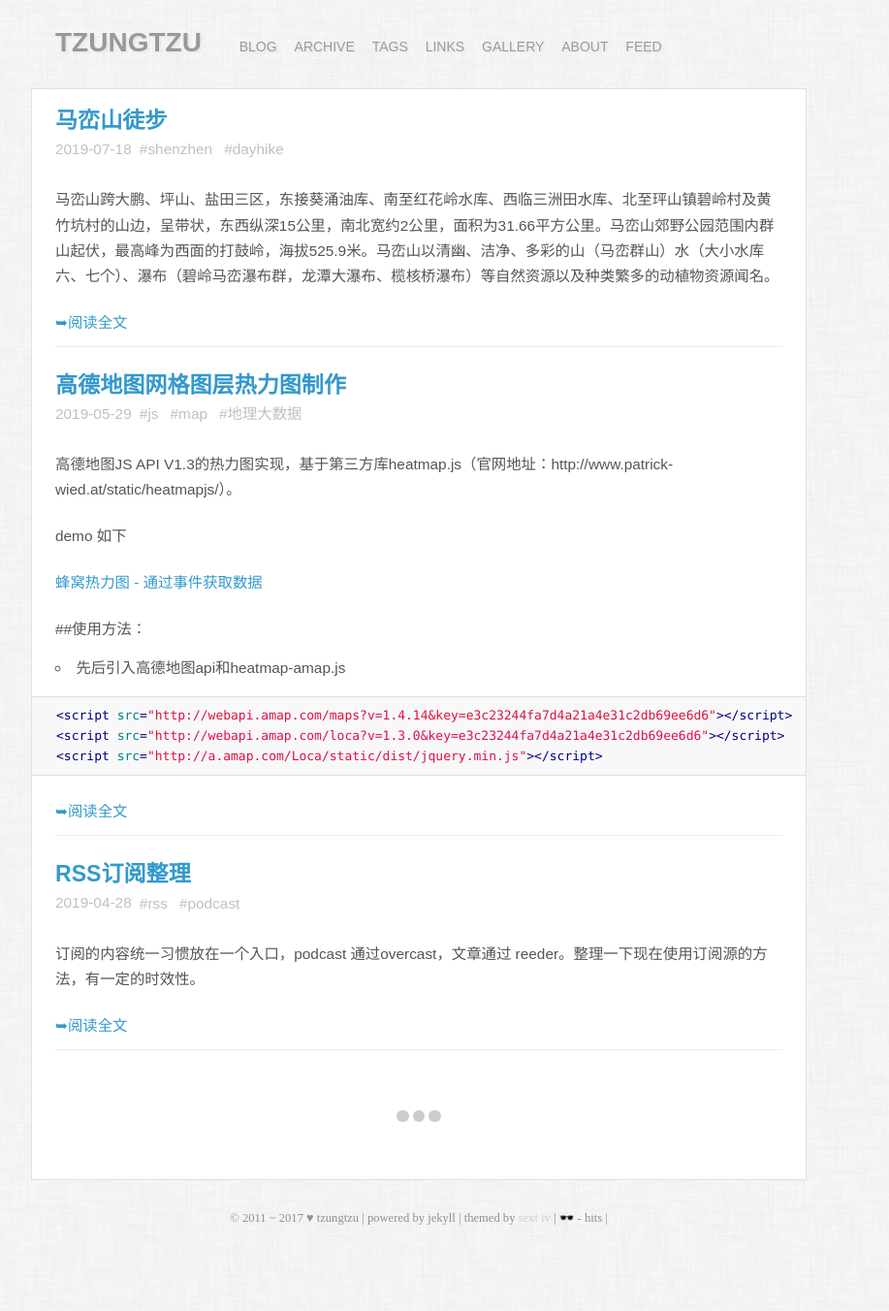
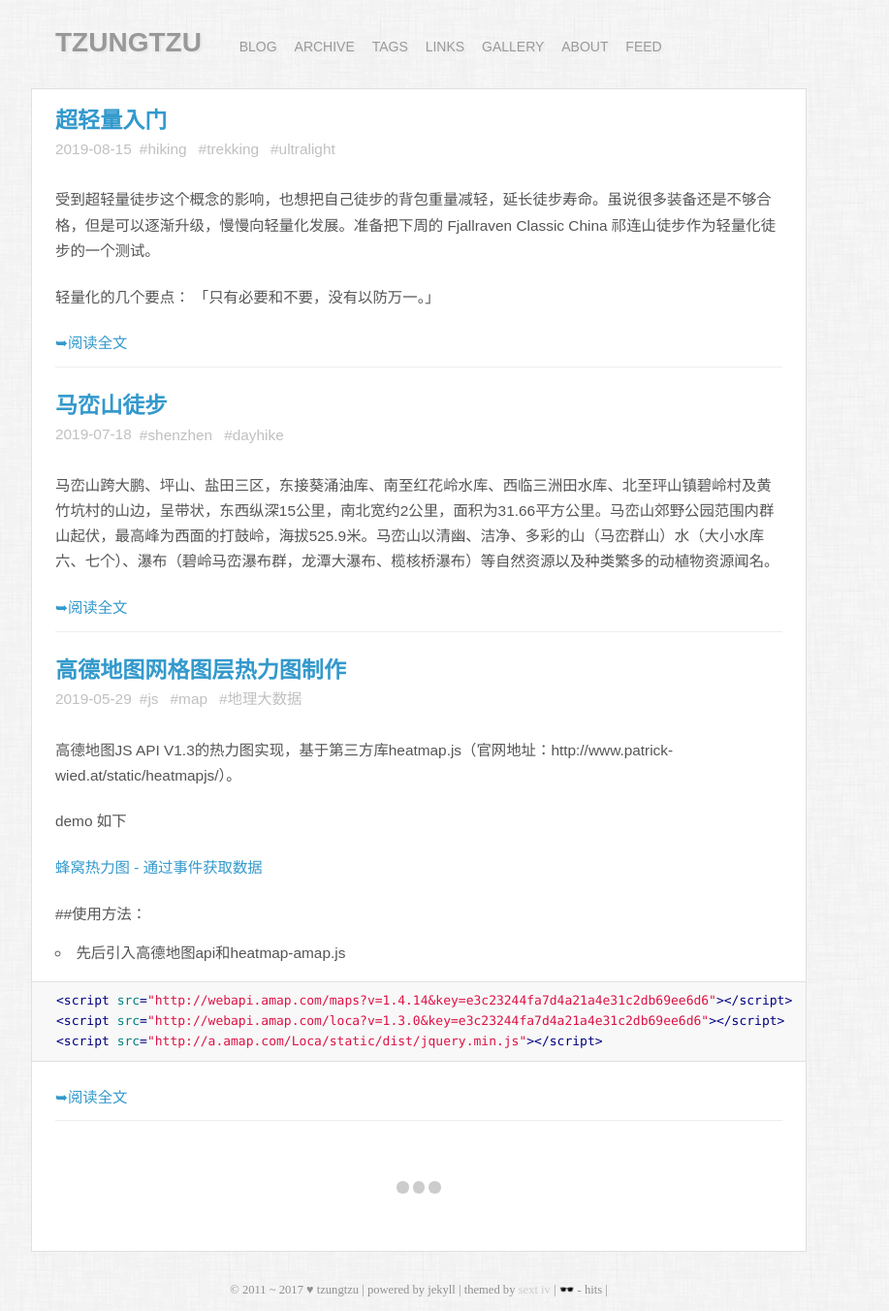
Before and after one commit to tzungtzu/tzungtzu.github.io, a Jekyll site: the page built from blog/index.markdown, in a window 1280 px wide. Shown: the whole page at 97% size, without its empty margins (208-1125 px from the left). Built offline with Jekyll 4.4.1, drawn with Linux system fonts in a browser that asks for light colours; some web fonts are replaced; comment, search, counter and statistics services are not loaded; before the commit the page ends 1278 px from its top, so only the background shows below that.

Commit message:
add post

```diff
--- /dev/null
+++ b/blog/_posts/Travel/19-08-15-ultralight-101.md
@@ -0,0 +1,43 @@
+---
+layout: post
+title: 超轻量入门
+categories:
+- Travel
+tags:
+- hiking
+- trekking
+- ultralight
+
+---
+
+
+受到超轻量徒步这个概念的影响，也想把自己徒步的背包重量减轻，延长徒步寿命。虽说很多装备还是不够合格，但是可以逐渐升级，慢慢向轻量化发展。准备把下周的 Fjallraven Classic China 祁连山徒步作为轻量化徒步的一个测试。
+
+轻量化的几个要点：
+「只有必要和不要，没有以防万一。」
+
+<!--more-->
+
+其实要做超轻量，在大物件需要有调整。包括背包，睡袋，帐篷，但是我都不准备升级。所以只能在带必要的东西这个方面做功课。
+
+### 三大系统：
+背包：   L < 1.5 kg 大概能装 15kg
+		UL< 1kg
+		  菊绳   Daisy
+
+	我的 Osprey Kestral 38, 1.4kg，刚好达标
+
+
+防潮垫：
+轻量化背包客经常会选择3/4长的防潮垫,而不是用全长的防潮垫。
+
+
+### 衣物：
+
+衬衣比较适合重装，口袋多，耐磨
+
+晚上的时候，很多超轻量化的背包客会用保暖夹克当枕头。这样，如果午夜梦回冻醒了，还可以将夹克加在睡眠系统上。
+
+在潮湿的环境中，要保证羽绒的干爽需要对其加以特别照顾。但这并不难。可以将羽绒夹克、背心和睡眠系统分装在防水的塑料垃圾袋中。这样做能保持羽绒制品的干爽
+
+### 饮食
--- a/want.markdown
+++ b/want.markdown
@@ -110,7 +111,7 @@ Quechua Water
 
 19.1 Smartwool PhD Light Base Layer Hoodie
 
-
+2019.8  智能门锁，智能马桶，群晖nas
 
 
 [https://www.douban.com/doulist/45368167/][8]
```
Also changed, not shown: other parts of want.markdown (+1 -0 lines), blog/_posts/Technology/2017-02-15-dataframe.md (+4 -0 lines), 2 other files.
